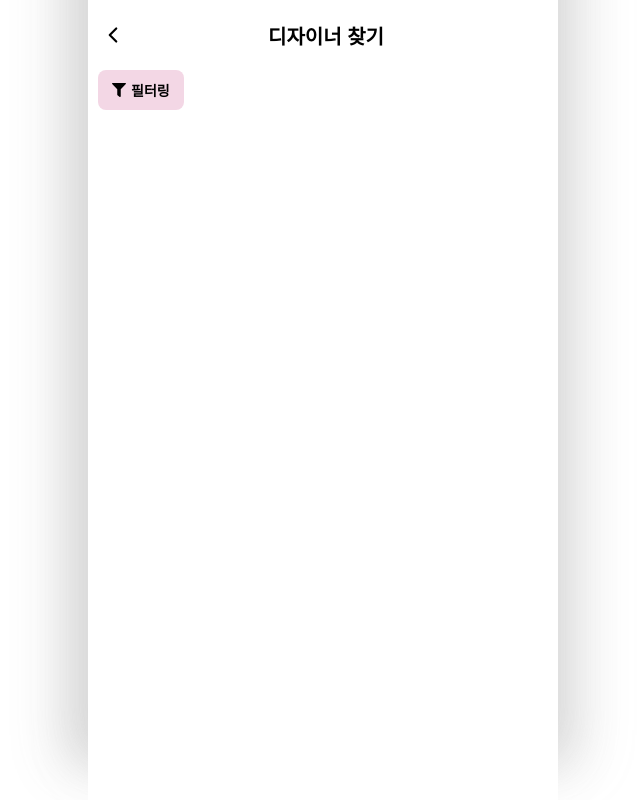
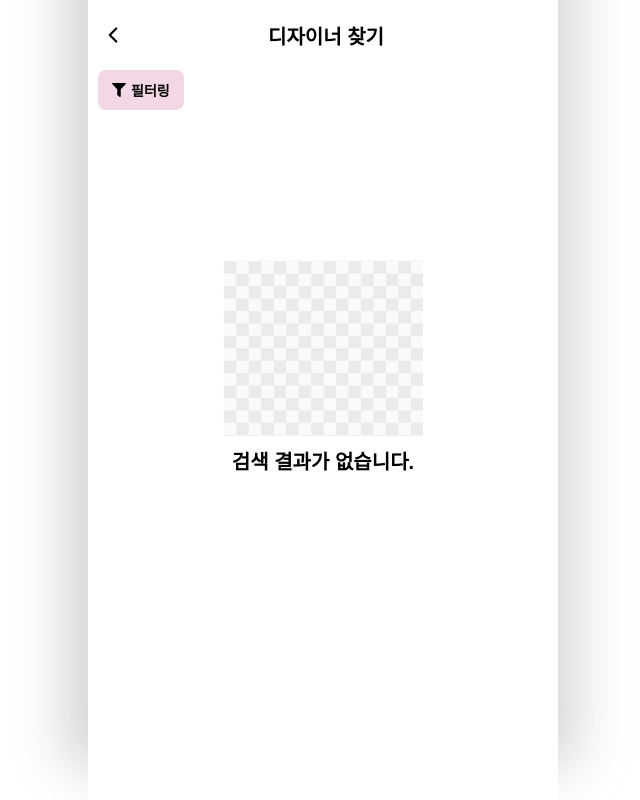
Before and after one commit to 2025-BLAYBUS-TEAM-hairGGmalza/hairGGmalza-client, a Next.js app: page /search in a window 1280 px wide. Shown: the whole page, without its empty margins (317-957 px from the left). Built offline with nearby package versions, Linux system fonts and the light colour scheme; a web font is replaced by a local one.

Commit message:
FEAT: 알림 페이지 구현

```diff
--- a/src/components/common/Header/Header.tsx
+++ b/src/components/common/Header/Header.tsx
@@ -49,6 +49,14 @@ const Header = ({ where }: { where: string }) => {
         </HeaderComponent>
       </HeaderWrapper>
     );
+  } else if (where === "alert") {
+    return (
+      <HeaderWrapper>
+        <HeaderComponent>
+          <DesignerHeader text="알림" />
+        </HeaderComponent>
+      </HeaderWrapper>
+    );
   }
 };
 
--- a/src/components/common/Header/MainHeader.tsx
+++ b/src/components/common/Header/MainHeader.tsx
@@ -5,20 +5,18 @@ import styled from "styled-components";
 import { FaRegBell } from "react-icons/fa";
 import { MdOutlineSearch } from "react-icons/md";
 import { useRouter } from "next/navigation";
+import useNavigateTo from "@/hooks/useNavigateTo";
 
 const MainHeader = () => {
-  const router = useRouter();
+  const navigate1 = useNavigateTo("/search");
+  const navigate2 = useNavigateTo("/alert");
 
   return (
     <MainWrapper>
       <LogoImg src="/Logo.png" onClick={() => console.log("d")} />
       <SearchAndAlarm>
-        <MdOutlineSearch
-          cursor="pointer"
-          size="3.2rem"
-          onClick={() => router.push("/search")}
-        />
-        <FaRegBell cursor="pointer" size="2.8rem" />
+        <MdOutlineSearch cursor="pointer" size="3.2rem" onClick={navigate1} />
+        <FaRegBell cursor="pointer" size="2.8rem" onClick={navigate2} />
       </SearchAndAlarm>
     </MainWrapper>
   );
--- a/src/components/search/Search.tsx
+++ b/src/components/search/Search.tsx
@@ -58,7 +58,7 @@ const Search = () => {
         ))}
       </BtnWrapper>
 
-      {designers && designers.length > 0 && (
+      {designers && designers.length > 0 ? (
         <SearchWrapper>
           <span>{designers.length.toLocaleString()}건</span>
           <CardList>
@@ -67,6 +67,11 @@ const Search = () => {
             ))}
           </CardList>
         </SearchWrapper>
+      ) : (
+        <NoneWrapper>
+          <img src="/images/empty.png" />
+          <Text>검색 결과가 없습니다.</Text>
+        </NoneWrapper>
       )}
 
       <FilterModal
@@ -127,3 +132,26 @@ const Button = styled.div`
   background-color: #eeeeee;
   color: #989898;
 `;
+
+const NoneWrapper = styled.div`
+  width: 100%;
+  display: flex;
+  margin-top: 15rem;
+  flex-direction: column;
+  justify-content: center;
+  align-items: center;
+  gap: 10px;
+  img {
+    width: 200px;
+  }
+`;
+
+const Text = styled.div`
+  width: 100%;
+  display: flex;
+  justify-content: center;
+  align-items: center;
+  text-align: center;
+  font-size: 2rem;
+  font-weight: bold;
+`;
```
Also changed, not shown: src/app/alert/page.tsx (added, +8 -0 lines), src/components/alert/Alert.tsx (added, +40 -0 lines).
